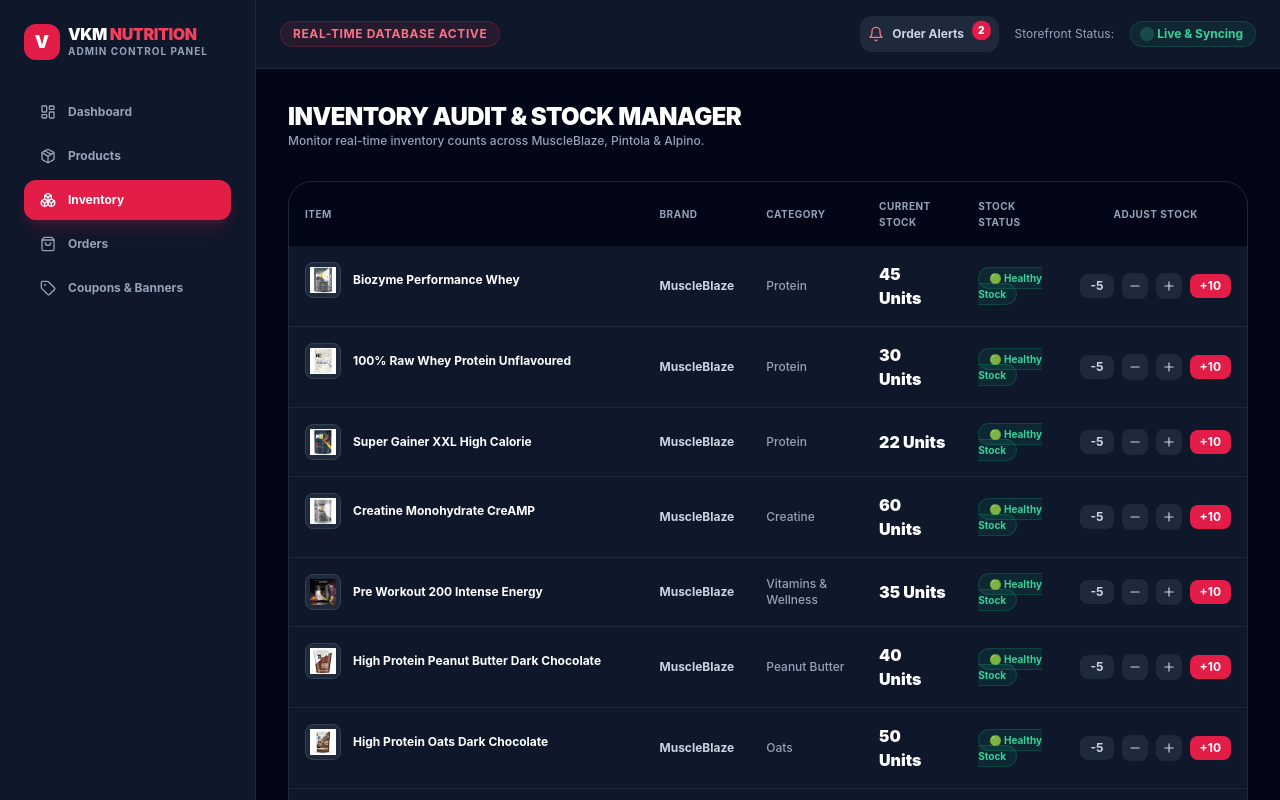
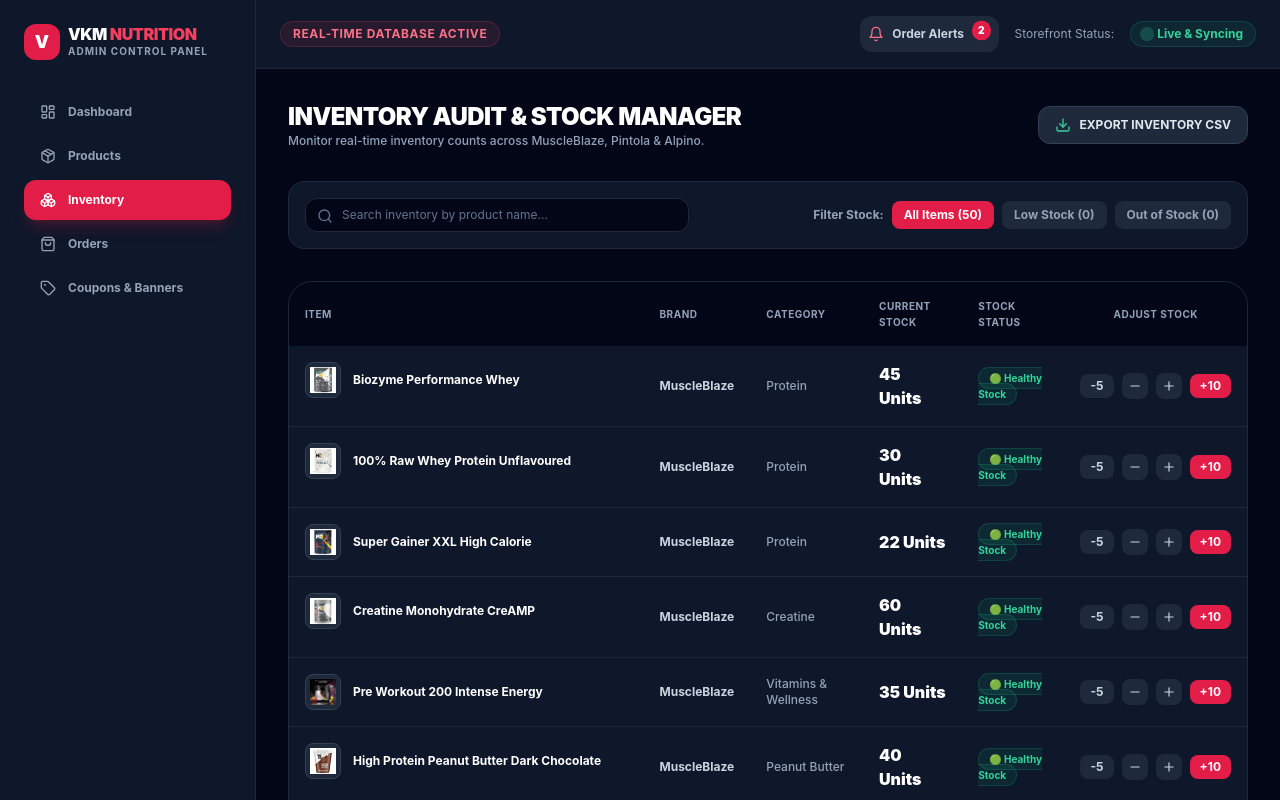
Before and after one commit to Alokjod22/vkm-nutrition, a Next.js app: page /admin/inventory in a window 1280 px wide. Shown: the top 800 px of the page. Built offline with nearby package versions, Linux system fonts and the light colour scheme.

Commit message:
Enhance Admin Portal with CSV exports, Printable Tax Invoices, batch restock, and URL order inspection

```diff
--- a/app/admin/inventory/page.tsx
+++ b/app/admin/inventory/page.tsx
@@ -4,11 +4,13 @@
 import Image from "next/image";
 import { db, Product } from "@/lib/db";
 import { useStore } from "@/lib/context";
-import { Boxes, Plus, Minus, AlertTriangle, CheckCircle2 } from "lucide-react";
+import { Boxes, Plus, Minus, AlertTriangle, CheckCircle2, Download, Search, RefreshCw } from "lucide-react";
 
 export default function AdminInventoryPage() {
   const { showNotification } = useStore();
   const [products, setProducts] = useState<Product[]>([]);
+  const [stockFilter, setStockFilter] = useState<"all" | "low" | "out">("all");
+  const [searchQuery, setSearchQuery] = useState("");
 
   const loadProducts = () => {
     setProducts(db.getProducts());
@@ -24,13 +26,116 @@
     showNotification(`Adjusted stock for ${name}`);
   };
 
+  const handleBatchRestockAllLow = () => {
+    const lowProds = products.filter(p => p.stock <= p.lowStockThreshold);
+    lowProds.forEach(p => db.updateStock(p.id, 25));
+    loadProducts();
+    showNotification(`Restocked ${lowProds.length} low-stock items by +25 units each!`);
+  };
+
+  const handleExportCSV = () => {
+    if (products.length === 0) return;
+    const headers = ["Product Name", "Brand", "Category", "Selling Price", "MRP", "Current Stock", "Low Stock Threshold", "Stock Status"];
+    const rows = products.map(p => {
+      const status = p.stock === 0 ? "Out of Stock" : p.stock <= p.lowStockThreshold ? "Low Stock" : "Healthy";
+      return [
+        `"${p.name}"`,
+        p.brand,
+        p.category,
+        p.price,
+        p.mrp,
+        p.stock,
+        p.lowStockThreshold,
+        status
+      ];
+    });
+
+    const csvContent = "data:text/csv;charset=utf-8," + [headers.join(","), ...rows.map(r => r.join(","))].join("\n");
+    const encodedUri = encodeURI(csvContent);
+    const link = document.createElement("a");
+    link.setAttribute("href", encodedUri);
+    link.setAttribute("download", `vkm_nutrition_inventory_${Date.now()}.csv`);
+    document.body.appendChild(link);
+    link.click();
+    document.body.removeChild(link);
+    showNotification("Exported inventory CSV audit report!");
+  };
+
+  const filteredProducts = products.filter(p => {
+    if (stockFilter === "low" && p.stock > p.lowStockThreshold) return false;
+    if (stockFilter === "out" && p.stock > 0) return false;
+    if (searchQuery.trim() && !p.name.toLowerCase().includes(searchQuery.toLowerCase().trim())) return false;
+    return true;
+  });
+
+  const lowStockCount = products.filter(p => p.stock <= p.lowStockThreshold).length;
+
   return (
     <div className="space-y-8">
-      <div>
-        <h1 className="text-2xl font-black text-white tracking-tight">INVENTORY AUDIT & STOCK MANAGER</h1>
-        <p className="text-xs text-slate-400 font-medium">
-          Monitor real-time inventory counts across MuscleBlaze, Pintola & Alpino.
-        </p>
+      {/* Title & Batch Actions */}
+      <div className="flex flex-col sm:flex-row sm:items-center justify-between gap-4">
+        <div>
+          <h1 className="text-2xl font-black text-white tracking-tight">INVENTORY AUDIT & STOCK MANAGER</h1>
+          <p className="text-xs text-slate-400 font-medium">
+            Monitor real-time inventory counts across MuscleBlaze, Pintola & Alpino.
+          </p>
+        </div>
+
+        <div className="flex flex-wrap items-center gap-3">
+          {lowStockCount > 0 && (
+            <button
+              onClick={handleBatchRestockAllLow}
+              className="px-4 py-2.5 bg-rose-600 hover:bg-rose-500 text-white font-bold text-xs rounded-xl shadow-lg shadow-rose-600/20 flex items-center justify-center gap-2 transition-all"
+            >
+              <RefreshCw className="w-4 h-4 animate-spin-once" />
+              <span>BATCH RESTOCK LOW ITEMS (+25)</span>
+            </button>
+          )}
+
+          <button
+            onClick={handleExportCSV}
+            className="px-4 py-2.5 bg-slate-800 hover:bg-slate-700 text-slate-200 font-bold text-xs rounded-xl border border-slate-700 flex items-center justify-center gap-2 transition-all"
+          >
+            <Download className="w-4 h-4 text-emerald-400" />
+            <span>EXPORT INVENTORY CSV</span>
+          </button>
+        </div>
+      </div>
+
+      {/* Search & Stock Status Filters */}
+      <div className="bg-slate-900 p-4 rounded-2xl border border-slate-800 flex flex-wrap items-center justify-between gap-4">
+        <div className="relative flex-1 max-w-sm">
+          <input
+            type="text"
+            placeholder="Search inventory by product name..."
+            value={searchQuery}
+            onChange={e => setSearchQuery(e.target.value)}
+            className="w-full pl-9 pr-3 py-2 bg-slate-950 border border-slate-800 rounded-xl text-xs text-white placeholder-slate-500 focus:outline-none focus:border-rose-500"
+          />
+          <Search className="w-4 h-4 text-slate-500 absolute left-3 top-2.5" />
+        </div>
+
+        <div className="flex items-center gap-2 text-xs font-bold text-slate-400">
+          <span>Filter Stock:</span>
+          <button
+            onClick={() => setStockFilter("all")}
+            className={`px-3 py-1.5 rounded-lg transition-colors ${stockFilter === "all" ? "bg-rose-600 text-white" : "bg-slate-800 text-slate-400 hover:text-white"}`}
+          >
+            All Items ({products.length})
+          </button>
+          <button
+            onClick={() => setStockFilter("low")}
+            className={`px-3 py-1.5 rounded-lg transition-colors ${stockFilter === "low" ? "bg-amber-600 text-white" : "bg-slate-800 text-slate-400 hover:text-white"}`}
+          >
+            Low Stock ({lowStockCount})
+          </button>
+          <button
+            onClick={() => setStockFilter("out")}
+            className={`px-3 py-1.5 rounded-lg transition-colors ${stockFilter === "out" ? "bg-red-600 text-white" : "bg-slate-800 text-slate-400 hover:text-white"}`}
+          >
+            Out of Stock ({products.filter(p => p.stock === 0).length})
+          </button>
+        </div>
       </div>
 
       {/* Real-time Inventory Table */}
@@ -48,7 +153,7 @@
               </tr>
             </thead>
             <tbody className="divide-y divide-slate-800 font-medium">
-              {products.map(prod => {
+              {filteredProducts.map(prod => {
                 const isOut = prod.stock === 0;
                 const isLow = prod.stock > 0 && prod.stock <= prod.lowStockThreshold;
 
--- a/app/admin/orders/page.tsx
+++ b/app/admin/orders/page.tsx
@@ -1,24 +1,44 @@
 "use client";
 
-import React, { useState, useEffect } from "react";
+import React, { useState, useEffect, Suspense } from "react";
 import Image from "next/image";
+import { useSearchParams } from "next/navigation";
 import { db, Order } from "@/lib/db";
 import { useStore } from "@/lib/context";
-import { ShoppingBag, Truck, CheckCircle2, Search, Eye, X } from "lucide-react";
+import {
+  ShoppingBag,
+  Truck,
+  CheckCircle2,
+  Search,
+  Eye,
+  X,
+  Download,
+  Printer,
+  FileText,
+  Clock
+} from "lucide-react";
 
-export default function AdminOrdersPage() {
+function AdminOrdersContent() {
+  const searchParams = useSearchParams();
+  const highlightedOrderId = searchParams?.get("orderId") || "";
+
   const { showNotification } = useStore();
   const [orders, setOrders] = useState<Order[]>([]);
   const [searchQuery, setSearchQuery] = useState("");
   const [selectedOrder, setSelectedOrder] = useState<Order | null>(null);
 
   const loadOrders = () => {
-    setOrders(db.getOrders());
+    const list = db.getOrders();
+    setOrders(list);
+    if (highlightedOrderId) {
+      const match = list.find(o => o.id === highlightedOrderId);
+      if (match) setSelectedOrder(match);
+    }
   };
 
   useEffect(() => {
     loadOrders();
-  }, []);
+  }, [highlightedOrderId]);
 
   const handleStatusChange = (orderId: string, newStatus: Order["orderStatus"]) => {
     db.updateOrderStatus(orderId, newStatus);
@@ -29,13 +49,44 @@
     showNotification(`Updated order status to ${newStatus}`);
   };
 
+  const handleExportCSV = () => {
+    if (orders.length === 0) return;
+    const headers = ["Order Number", "Date", "Customer Name", "Email", "Phone", "Total Amount", "Payment Method", "Payment Status", "Order Status"];
+    const rows = orders.map(o => [
+      o.orderNumber,
+      new Date(o.createdAt).toLocaleDateString(),
+      `"${o.customerName}"`,
+      o.email,
+      o.phone,
+      o.totalAmount,
+      o.paymentMethod,
+      o.paymentStatus,
+      o.orderStatus
+    ]);
+
+    const csvContent = "data:text/csv;charset=utf-8," + [headers.join(","), ...rows.map(r => r.join(","))].join("\n");
+    const encodedUri = encodeURI(csvContent);
+    const link = document.createElement("a");
+    link.setAttribute("href", encodedUri);
+    link.setAttribute("download", `vkm_nutrition_orders_${Date.now()}.csv`);
+    document.body.appendChild(link);
+    link.click();
+    document.body.removeChild(link);
+    showNotification("Exported orders CSV report!");
+  };
+
+  const handlePrintInvoice = () => {
+    window.print();
+  };
+
   const filteredOrders = orders.filter(o => {
     if (searchQuery.trim()) {
       const q = searchQuery.toLowerCase();
       return (
         o.orderNumber.toLowerCase().includes(q) ||
         o.customerName.toLowerCase().includes(q) ||
-        o.email.toLowerCase().includes(q)
+        o.email.toLowerCase().includes(q) ||
+        o.phone.includes(q)
       );
     }
     return true;
@@ -43,6 +94,8 @@
 
   return (
     <div className="space-y-8">
+      {/* Header & CSV Export */}
+      <div className="flex flex-col sm:flex-row sm:items-center justify-between gap-4">
         <div>
           <h1 className="text-2xl font-black text-white tracking-tight">ORDER MANAGEMENT SYSTEM</h1>
           <p className="text-xs text-slate-400 font-medium">
@@ -50,12 +103,21 @@
           </p>
         </div>
 
+        <button
+          onClick={handleExportCSV}
+          className="px-4 py-2.5 bg-slate-800 hover:bg-slate-700 text-slate-200 font-bold text-xs rounded-xl border border-slate-700 flex items-center justify-center gap-2 transition-all"
+        >
+          <Download className="w-4 h-4 text-emerald-400" />
+          <span>EXPORT ORDERS CSV</span>
+        </button>
+      </div>
+
       {/* Search Header */}
       <div className="bg-slate-900 p-4 rounded-2xl border border-slate-800 flex items-center justify-between gap-4">
         <div className="relative flex-1 max-w-sm">
           <input
             type="text"
-            placeholder="Search by Order # or Customer..."
+            placeholder="Search by Order #, Customer, Email, Phone..."
             value={searchQuery}
             onChange={e => setSearchQuery(e.target.value)}
             className="w-full pl-9 pr-3 py-2 bg-slate-950 border border-slate-800 rounded-xl text-xs text-white placeholder-slate-500 focus:outline-none focus:border-rose-500"
@@ -80,9 +142,14 @@
               </tr>
             </thead>
             <tbody className="divide-y divide-slate-800 font-medium">
-              {filteredOrders.map(ord => (
-                <tr key={ord.id} className="hover:bg-slate-800/50">
-                  <td className="p-4 font-bold text-white">{ord.orderNumber}</td>
+              {filteredOrders.map(ord => {
+                const isTargeted = ord.id === highlightedOrderId;
+                return (
+                  <tr key={ord.id} className={`hover:bg-slate-800/50 ${isTargeted ? "bg-rose-950/20 font-bold" : ""}`}>
+                    <td className="p-4 font-bold text-white flex items-center gap-2">
+                      {ord.orderNumber}
+                      {isTargeted && <span className="w-2 h-2 rounded-full bg-rose-500" />}
+                    </td>
                     <td className="p-4 text-slate-400">
                       {new Date(ord.createdAt).toLocaleDateString("en-IN", { month: "short", day: "numeric" })}
                     </td>
@@ -116,24 +183,35 @@
                       </button>
                     </td>
                   </tr>
-              ))}
+                );
+              })}
             </tbody>
           </table>
         </div>
       </div>
 
-      {/* Order Detail Modal */}
+      {/* Order Detail & Printable Tax Invoice Modal */}
       {selectedOrder && (
         <div className="fixed inset-0 z-50 bg-slate-950/80 backdrop-blur-sm flex items-center justify-center p-4">
           <div className="bg-slate-900 border border-slate-800 w-full max-w-lg rounded-3xl p-6 space-y-6 max-h-[90vh] overflow-y-auto shadow-2xl text-xs text-slate-300">
             <div className="flex items-center justify-between pb-4 border-b border-slate-800">
               <div>
-                <h3 className="text-base font-black text-white">ORDER {selectedOrder.orderNumber}</h3>
+                <h3 className="text-base font-black text-white">TAX INVOICE {selectedOrder.orderNumber}</h3>
                 <p className="text-[11px] text-slate-400">Tracking: {selectedOrder.trackingNumber}</p>
               </div>
-              <button onClick={() => setSelectedOrder(null)} className="text-slate-400 hover:text-white">
+              <div className="flex items-center gap-2">
+                <button
+                  onClick={handlePrintInvoice}
+                  className="p-2 bg-slate-800 hover:bg-slate-700 text-emerald-400 rounded-xl flex items-center gap-1 font-bold text-[11px]"
+                  title="Print Packing Slip / Tax Invoice"
+                >
+                  <Printer className="w-4 h-4" />
+                  <span>Print</span>
+                </button>
+                <button onClick={() => setSelectedOrder(null)} className="text-slate-400 hover:text-white p-1">
                   <X className="w-5 h-5" />
                 </button>
+              </div>
             </div>
 
             {/* Customer & Address */}
@@ -151,10 +229,12 @@
               <div className="font-bold text-white text-xs">Itemized Invoice Products</div>
               <div className="divide-y divide-slate-800">
                 {selectedOrder.items.map((item, idx) => (
-                  <div key={idx} className="py-2 flex items-center justify-between">
+                  <div key={idx} className="py-2.5 flex items-center justify-between">
                     <div>
                       <div className="font-bold text-white">{item.productName}</div>
-                      <div className="text-[10px] text-slate-500">{item.brand} • Qty: {item.quantity}</div>
+                      <div className="text-[10px] text-slate-500">
+                        {item.brand} {item.size ? `• ${item.size}` : ""} {item.flavour ? `• ${item.flavour}` : ""} • Qty: {item.quantity}
+                      </div>
                     </div>
                     <span className="font-black text-white">₹{(item.price * item.quantity).toLocaleString("en-IN")}</span>
                   </div>
@@ -162,10 +242,26 @@
               </div>
             </div>
 
-            {/* Total */}
-            <div className="pt-4 border-t border-slate-800 flex justify-between text-sm font-black text-white">
-              <span>Total Paid</span>
+            {/* Financial Summary */}
+            <div className="pt-4 border-t border-slate-800 space-y-1 text-xs">
+              <div className="flex justify-between text-slate-400">
+                <span>Subtotal</span>
+                <span>₹{selectedOrder.subtotal.toLocaleString("en-IN")}</span>
+              </div>
+              {selectedOrder.discount > 0 && (
+                <div className="flex justify-between text-rose-400 font-bold">
+                  <span>Coupon Discount</span>
+                  <span>-₹{selectedOrder.discount.toLocaleString("en-IN")}</span>
+                </div>
+              )}
+              <div className="flex justify-between text-slate-400">
+                <span>Shipping Fee</span>
+                <span>{selectedOrder.deliveryFee === 0 ? "FREE" : `₹${selectedOrder.deliveryFee}`}</span>
+              </div>
+              <div className="flex justify-between text-sm font-black text-white pt-2 border-t border-slate-800">
+                <span>Total Amount Paid</span>
                 <span className="text-rose-500">₹{selectedOrder.totalAmount.toLocaleString("en-IN")}</span>
+              </div>
             </div>
           </div>
         </div>
@@ -173,3 +269,11 @@
     </div>
   );
 }
+
+export default function AdminOrdersPage() {
+  return (
+    <Suspense fallback={<div className="p-8 text-slate-500 text-xs font-bold">Loading Order Management...</div>}>
+      <AdminOrdersContent />
+    </Suspense>
+  );
+}
```
Also changed, not shown: 135 other files (tests, documents, lock files or other folders). Lines whose indentation alone changed are shown as unchanged.
